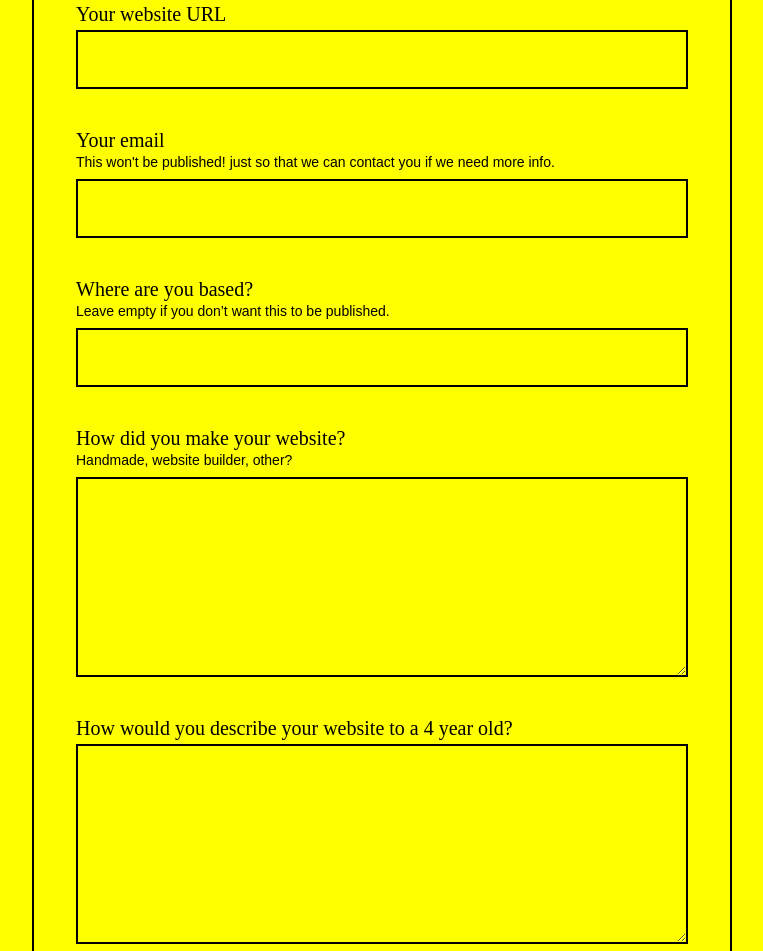
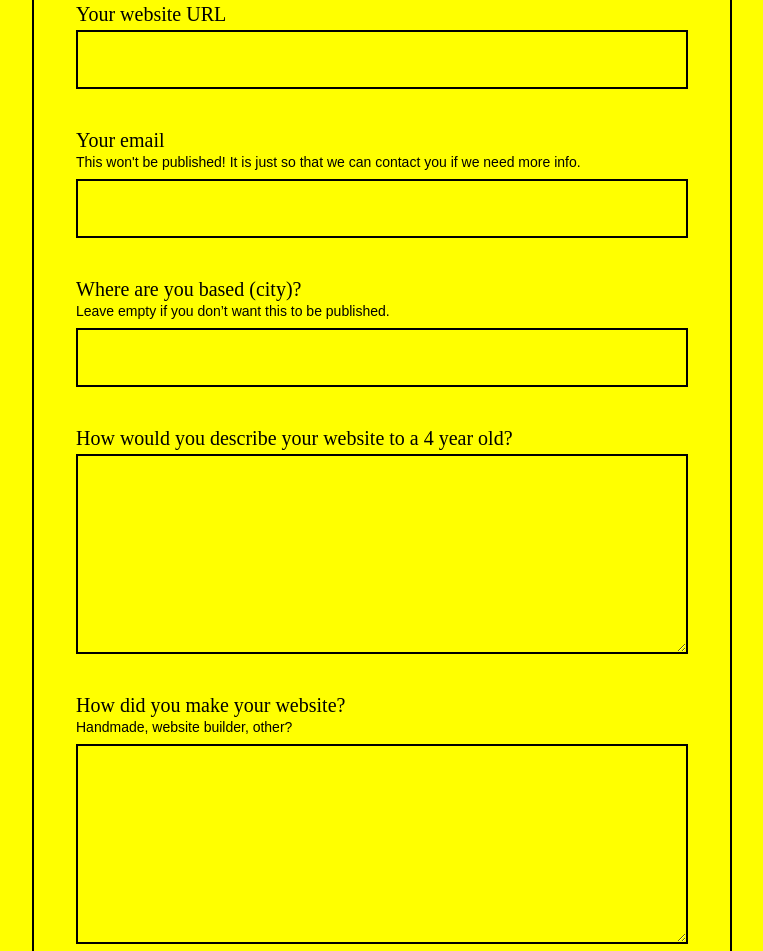
Before and after one commit to oilstel/internetphonebook.net, a plain HTML site: page draft.html in a window 1280 px wide. Shown: the part 1186-2137 px from the top of the page, without its empty margins (258-1021 px from the left). Drawn offline with Linux system fonts and the light colour scheme.

Commit message:
adjustments

```diff
--- a/draft.html
+++ b/draft.html
@@ -59,19 +59,19 @@
                     <input type="text">
                 </fieldset>
                 <fieldset>
-                    <label>Your email<span class="tip">This won't be published! just so that we can contact you if we need more info.</span></label>
+                    <label>Your email<span class="tip">This won't be published! It is just so that we can contact you if we need more info.</span></label>
                     <input type="text">
                 </fieldset>
                 <fieldset>
-                    <label>Where are you based?<span class="tip">Leave empty if you don’t want this to be published.</span></label>
+                    <label>Where are you based (city)?<span class="tip">Leave empty if you don’t want this to be published.</span></label>
                     <input type="text">
                 </fieldset>
                 <fieldset>
-                    <label>How did you make your website?<span class="tip">Handmade, website builder, other?</span></label>
+                    <label>How would you describe your website to a 4 year old?</label>
                     <textarea></textarea>
                 </fieldset>
                 <fieldset>
-                    <label>How would you describe your website to a 4 year old?</label>
+                    <label>How did you make your website?<span class="tip">Handmade, website builder, other?</span></label>
                     <textarea></textarea>
                 </fieldset>
                 <fieldset>
```
